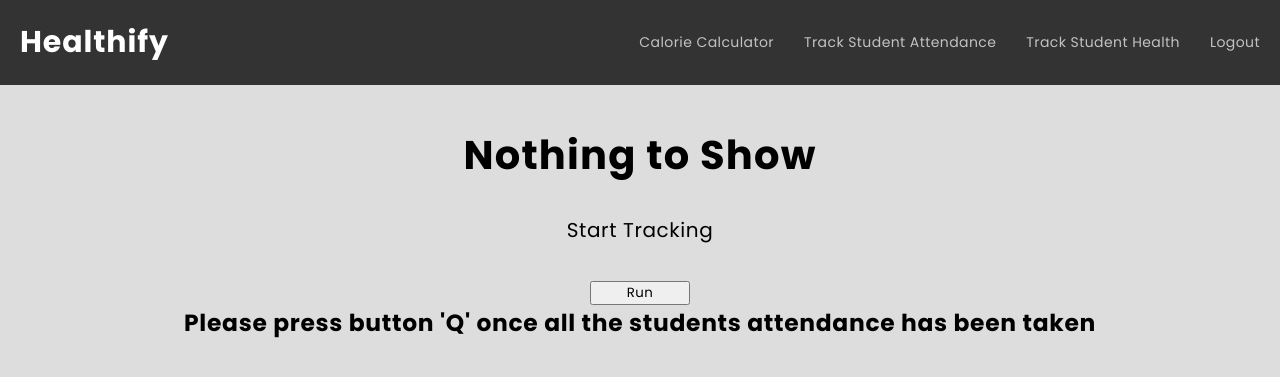
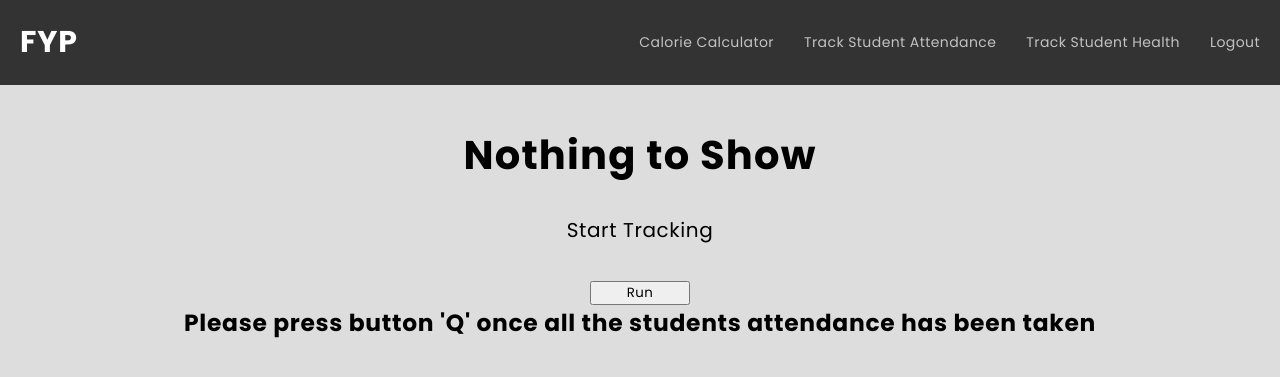
Before and after one commit to vishwambara/Midday-meal-tracker, a Flask app: page /detection in a window 1280 px wide. Shown: the top 377 px of the page. Run offline with Flask 3, Linux system fonts and the light colour scheme; the visitor is signed in with stand-in values (Sample User, id 1); some libraries are stand-ins or nearby versions.

Commit message:
navnar changes

```diff
--- a/Attendance.csv
+++ b/Attendance.csv
@@ -24,3 +24,4 @@ VISHWA,22:29:34
 JESTHA,22:29:42
 VISHWA,22:34:39
 VISHWA,22:44:10
+VISHWA,18:27:11
--- a/application/routes.py
+++ b/application/routes.py
@@ -12,7 +12,7 @@ app.secret_key = 'your secret key'
 
 app.config['MYSQL_HOST'] = 'localhost'
 app.config['MYSQL_USER'] = 'root'
-app.config['MYSQL_PASSWORD'] = 'your password'
+app.config['MYSQL_PASSWORD'] = 'yourpassword'
 app.config['MYSQL_DB'] = 'trackerlogin'
 
 mysql = MySQL(app)
--- a/application/templates/navbar.html
+++ b/application/templates/navbar.html
@@ -1,6 +1,6 @@
 {% extends 'base.html' %} {% block body %}
 <nav id="navbar">
-	<h1 class="ttl"><a href="{{url_for('home')}}">Healthify</a></h1>
+	<h1 class="ttl"><a href="{{url_for('home')}}">FYP</a></h1>
 	<svg xmlns="http://www.w3.org/2000/svg" viewBox="0 0 448 512">
 		<!--! Font Awesome Pro 6.1.1 by @fontawesome - https://fontawesome.com License - https://fontawesome.com/license (Commercial License) Copyright 2022 Fonticons, Inc. -->
 		<path
```
